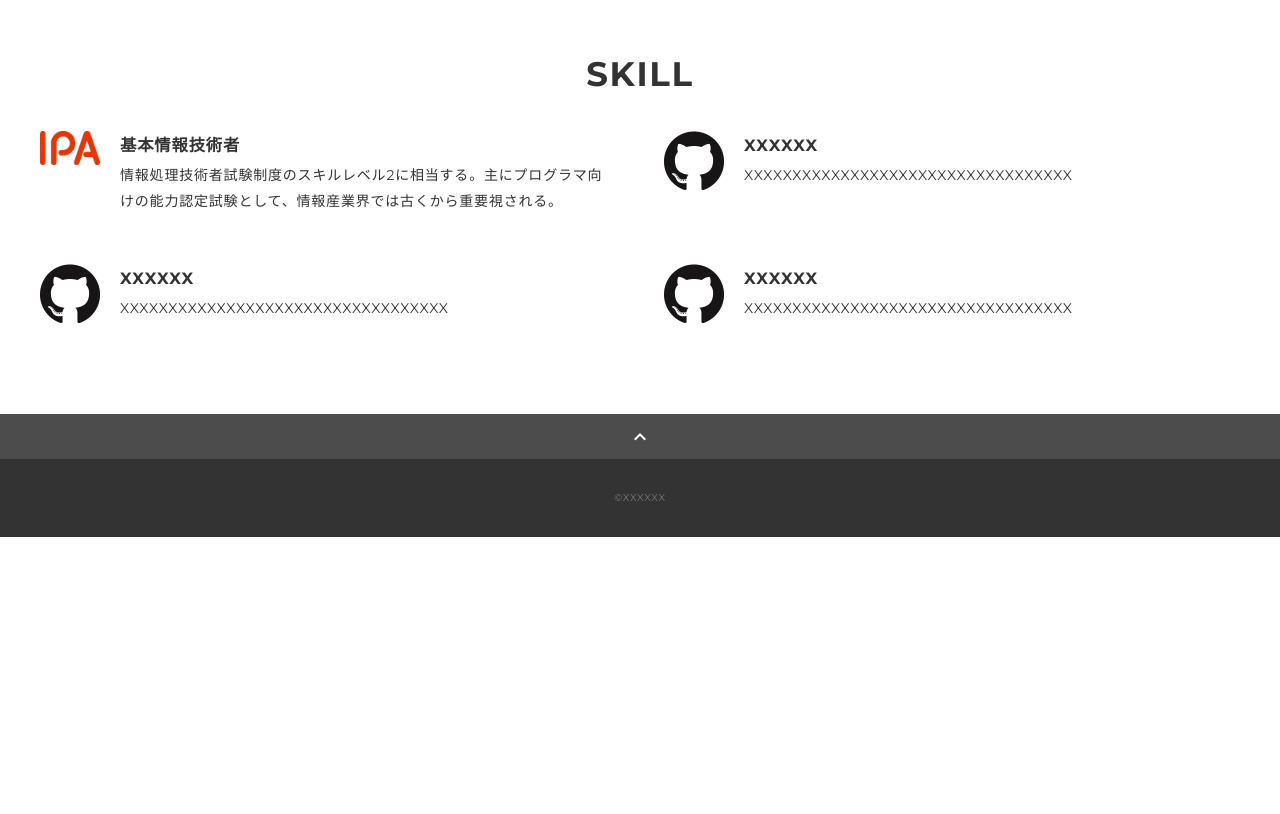
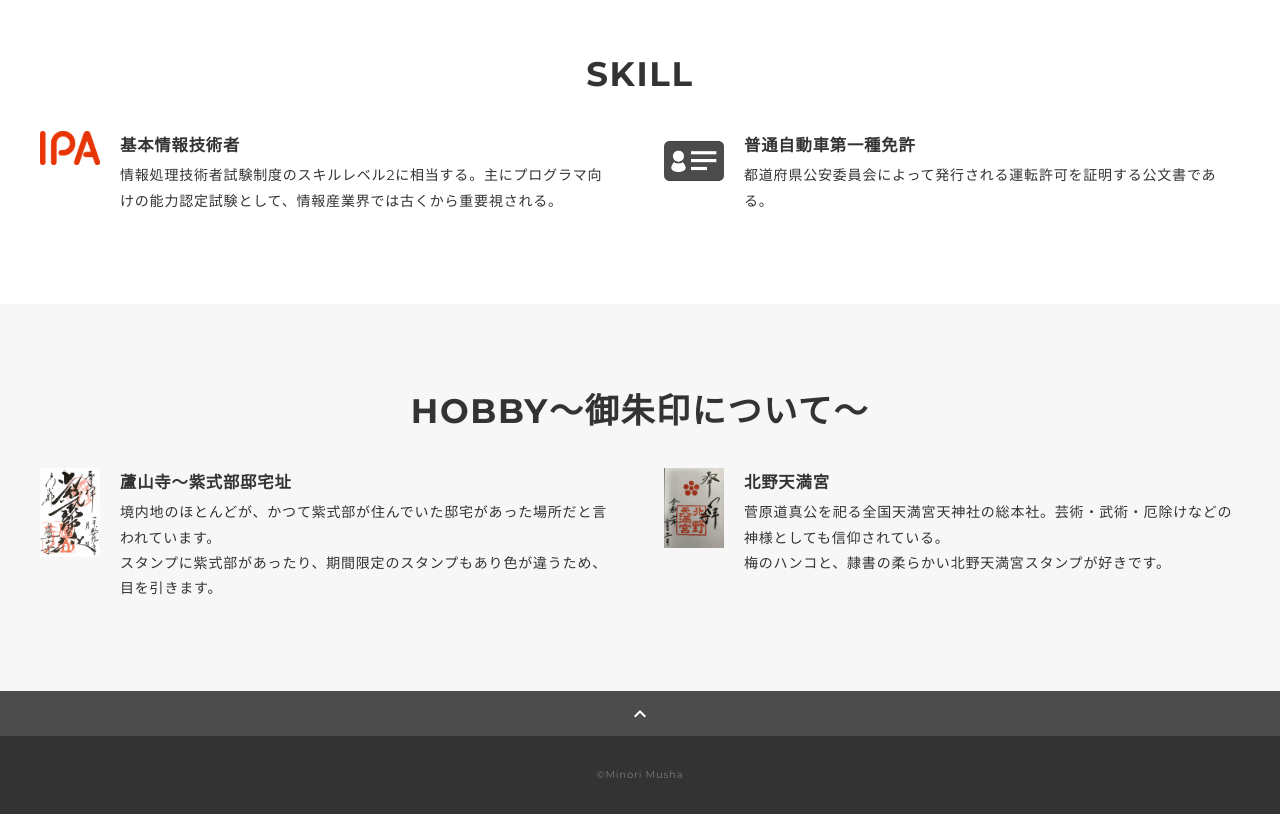
Before and after one commit to miki0421/portfolio, a plain HTML site: page docs/index.html in a window 1280 px wide. Shown: the part 520-1334 px from the top of the page. Before the commit the page ends 1057 px from the top, so only its background shows below. Drawn offline with nearby package versions, Linux system fonts and the light colour scheme.

Commit message:
HOBBYの追加 文字の色

```diff
--- a/docs/css/style.css
+++ b/docs/css/style.css
@@ -6,9 +6,7 @@ body {
   color: #333;
 }
 
-h2{
-	color: #996699;
-}
+
 
 a {
   transition: opacity .3s;
--- a/docs/index.html
+++ b/docs/index.html
@@ -39,6 +39,7 @@
 					<ul class="header-nav-list">
 						<li class="header-nav-item"><a href="#about">ABOUT</a></li>
 						<li class="header-nav-item"><a href="#skill">SKILL</a></li>
+						<li class="header-nav-item"><a href="#hobby">HOBBY</a></li>
 					</ul>
 				</nav>
 			</div>
@@ -47,7 +48,7 @@
 		<main class="content">
 			<section class="about section" id="about">
 				<div class="inner">
-					<h2 class="title">Minori Musha</h2>
+					<h2 class="title"><font color="#990099">Minori Musha</font></h2>
 					<div class="profile">
 						<p class="profile-img">
 							<img src="img/profile.png" alt="自画像" />
@@ -77,31 +78,43 @@
 						</div>
 						<div class="skill-item">
 							<p class="skill-img">
-								<img src="img/github.png" alt="logo" />
+								<img src="img/jidoutya.png" alt="logo" />
 							</p>
 							<div class="skill-body">
-								<h3 class="skill-name">XXXXXX</h3>
-								<p class="skill-text">XXXXXXXXXXXXXXXXXXXXXXXXXXXXXXXXXX</p>
+								<h3 class="skill-name">普通自動車第一種免許</h3>
+								<p class="skill-text">都道府県公安委員会によって発行される運転許可を証明する公文書である。</p>
+							</div>
+						</div>
+
+					</div>
+				</div>
+			</section>
+
+			<section class="hobby section" id="hobby">
+				<div class="inner">
+					<h2 class="title">HOBBY～御朱印について～</h2>
+					<div class="skill-list">
+						<div class="skill-item">
+							<p class="skill-img">
+								<img src="img/murasaki.jpg" alt="MURASAKI" />
+							</p>
+							<div class="skill-body">
+								<h3 class="skill-name">蘆山寺～紫式部邸宅址</h3>
+								<p class="skill-text">境内地のほとんどが、かつて紫式部が住んでいた邸宅があった場所だと言われています。<br>
+								スタンプに紫式部があったり、期間限定のスタンプもあり色が違うため、目を引きます。</p>
 							</div>
 						</div>
 						<div class="skill-item">
 							<p class="skill-img">
-								<img src="img/github.png" alt="logo" />
+								<img src="img/kitano.jpg" alt="logo" />
 							</p>
 							<div class="skill-body">
-								<h3 class="skill-name">XXXXXX</h3>
-								<p class="skill-text">XXXXXXXXXXXXXXXXXXXXXXXXXXXXXXXXXX</p>
+								<h3 class="skill-name">北野天満宮</h3>
+								<p class="skill-text">菅原道真公を祀る全国天満宮天神社の総本社。芸術・武術・厄除けなどの神様としても信仰されている。<br>
+								梅のハンコと、隷書の柔らかい北野天満宮スタンプが好きです。</p>
 							</div>
 						</div>
-						<div class="skill-item">
-							<p class="skill-img">
-								<img src="img/github.png" alt="logo" />
-							</p>
-							<div class="skill-body">
-								<h3 class="skill-name">XXXXXX</h3>
-								<p class="skill-text">XXXXXXXXXXXXXXXXXXXXXXXXXXXXXXXXXX</p>
-							</div>
-						</div>
+
 					</div>
 				</div>
 			</section>
@@ -111,7 +124,7 @@
 			</div>
 
 			<footer class="footer">
-				<div class="copyright">&copy;XXXXXX</div>
+				<div class="copyright">&copy;Minori Musha</div>
 			</footer>
 		</main>
 	</div>
```
Also changed, not shown: docs/img/jidoutya.png (added), docs/img/kitano.jpg (added), docs/img/murasaki.jpg (added).
